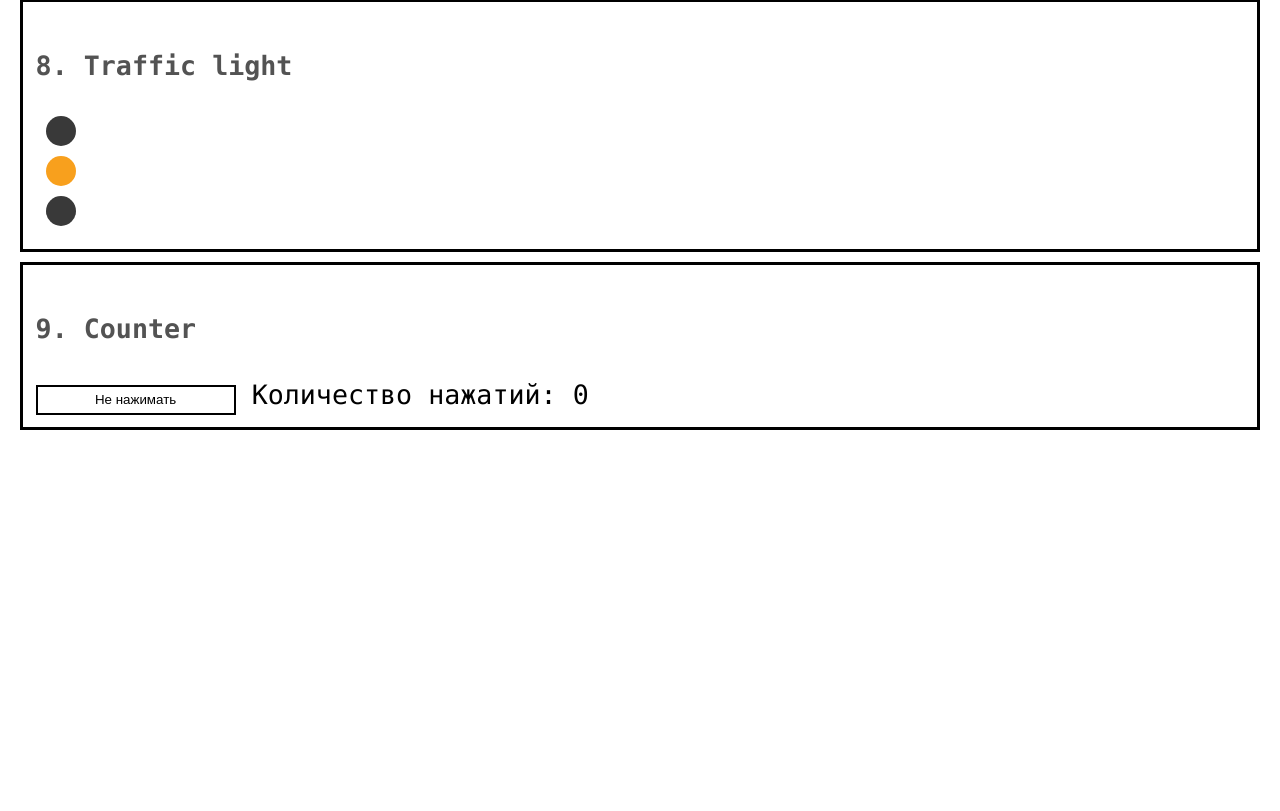
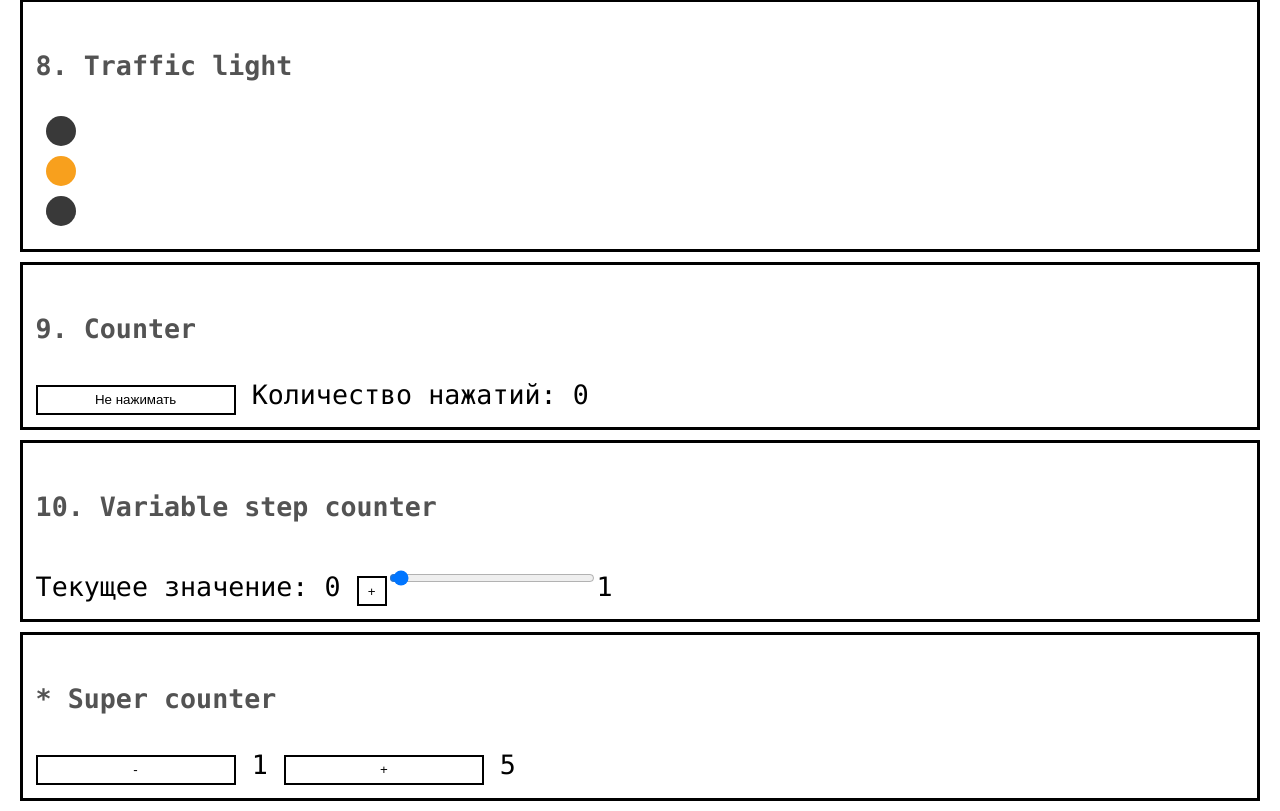
Before and after one commit to Xumeparu/exam, a React (Create React App) app: page / in a window 1280 px wide. Shown: the part 1310-2121 px from the top of the page. Before the commit the page ends 1750 px from the top, so only its background shows below. Built offline with nearby package versions, Linux system fonts and the light colour scheme.

Commit message:
Added VariableStepCounter component. Added task with *

```diff
--- a/src/App.css
+++ b/src/App.css
@@ -82,3 +82,8 @@ button {
 .greenLight {
   background-color: #39a028;
 }
+
+.count {
+  height: 30px;
+  width: 30px;
+}
--- a/src/App.js
+++ b/src/App.js
@@ -8,6 +8,8 @@ import ReverseStringWithButton from './components/ReverseStringWithButton/Revers
 import Thermometer from './components/Thermometer/Thermometer';
 import TrafficLight from './components/TrafficLight/TrafficLight';
 import Counter from './components/Counter/Counter';
+import VariableStepCounter from './components/VariableStepCounter/VariableStepCounter';
+import SuperCounter from "./components/SuperCounter/SuperCounter";
 
 export default function App() {
     return (
@@ -21,6 +23,8 @@ export default function App() {
             <Thermometer temperature={-19}/>
             <TrafficLight />
             <Counter />
+            <VariableStepCounter />
+            <SuperCounter />
         </>
     );
 }
--- /dev/null
+++ b/src/components/SuperCounter/SuperCounter.js
@@ -0,0 +1,33 @@
+import React, { useEffect, useState, useRef } from "react";
+
+export default function SuperCounter() {
+    const stepRef = useRef(1);
+    const [step, setStep] = useState(1);
+    const [count, setCount] = useState(0);
+
+    useEffect(() => {
+        setInterval(() => {
+            setCount(count => count + stepRef.current)
+        }, 1000);
+    }, []);
+
+    function changeHandler(isInc) {
+        if (isInc) {
+            setStep(step + 1);
+            stepRef.current++;
+        } else {
+            setStep(step - 1);
+            stepRef.current--;
+        }
+    }
+
+    return (
+        <div className='block'>
+            <h4>* Super counter</h4>
+            <button onClick={() => changeHandler(false)}>-</button>
+            &nbsp;{step}&nbsp;
+            <button onClick={() => changeHandler(true)}>+</button>
+            &nbsp;{count}
+        </div>
+    );
+}
--- a/src/components/Thermometer/Thermometer.js
+++ b/src/components/Thermometer/Thermometer.js
@@ -11,10 +11,10 @@ export default function Thermometer({ temperature }) {
         if (temperature === 0) {
             return temps.ZERO;
         }
-        else if (temperature > 0) {
+        if (temperature > 0) {
             return temps.HOT;
         }
-        else if (temperature < 0) {
+        if (temperature < 0) {
             return temps.COLD;
         }
     }
--- /dev/null
+++ b/src/components/VariableStepCounter/VariableStepCounter.js
@@ -0,0 +1,17 @@
+import React, { useState } from 'react';
+
+export default function VariableStepCounter() {
+    const [count, setCount] = useState(0);
+    let step = 1;
+
+    return (
+        <div className='block'>
+            <h4>10. Variable step counter</h4>
+            <label>Текущее значение: {count}</label>
+            &nbsp;
+            <button className='count' onClick={() => setCount(step => step + 1)}>+</button>
+            <label><input type='range' value={step}/>{step}</label>
+            &nbsp;
+        </div>
+    );
+}
```
Also changed, not shown: 2 other files (tests, documents, lock files or other folders). Lines whose indentation alone changed are shown as unchanged.
